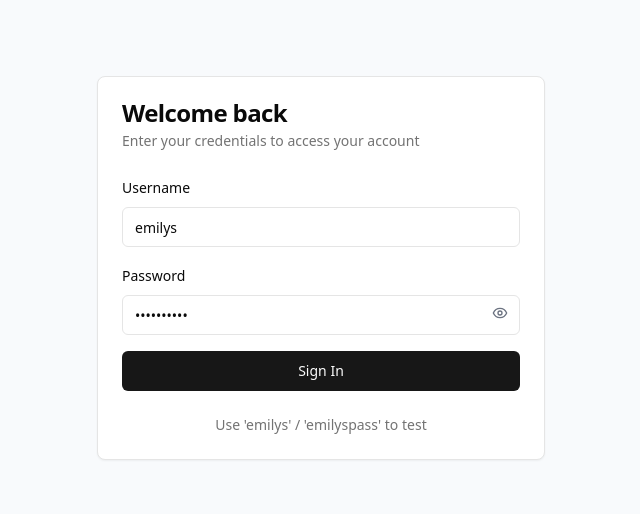
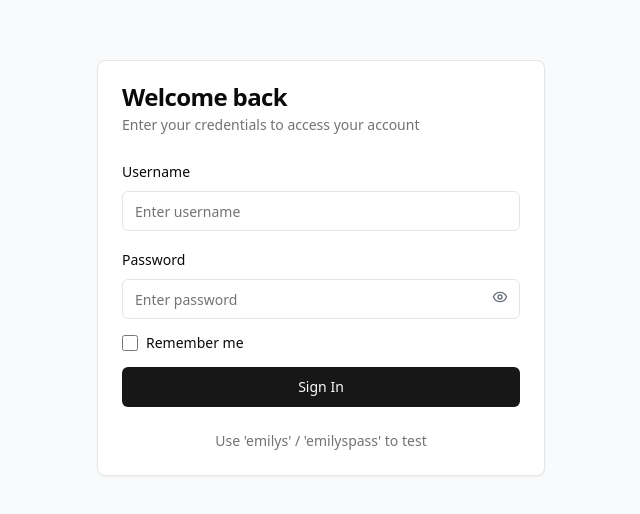
Before and after one commit to AkashPandey942/project_01_test, a React (Vite) app: page /login in a window 1280 px wide. Shown: the part 132-646 px from the top of the page, without its empty margins (319-959 px from the left). Built offline with nearby package versions, Linux system fonts and the light colour scheme; the HTML template or start-up script is replaced by a standard one.

Commit message:
feat: Add Remember Me checkbox and functionality to Login Page

```diff
--- a/package.json
+++ b/package.json
@@ -12,6 +12,7 @@
   "dependencies": {
     "@hookform/resolvers": "^3.10.0",
     "@radix-ui/react-avatar": "^1.1.11",
+    "@radix-ui/react-checkbox": "^1.3.3",
     "@radix-ui/react-dialog": "^1.1.15",
     "@radix-ui/react-dropdown-menu": "^2.1.16",
     "@radix-ui/react-label": "^2.1.8",
--- /dev/null
+++ b/src/components/ui/checkbox.tsx
@@ -0,0 +1,28 @@
+import * as React from "react"
+import * as CheckboxPrimitive from "@radix-ui/react-checkbox"
+import { Check } from "lucide-react"
+
+import { cn } from "@/lib/utils"
+
+const Checkbox = React.forwardRef<
+  React.ElementRef<typeof CheckboxPrimitive.Root>,
+  React.ComponentPropsWithoutRef<typeof CheckboxPrimitive.Root>
+>(({ className, ...props }, ref) => (
+  <CheckboxPrimitive.Root
+    ref={ref}
+    className={cn(
+      "grid place-content-center peer h-4 w-4 shrink-0 rounded-sm border border-primary shadow focus-visible:outline-none focus-visible:ring-1 focus-visible:ring-ring disabled:cursor-not-allowed disabled:opacity-50 data-[state=checked]:bg-primary data-[state=checked]:text-primary-foreground",
+      className
+    )}
+    {...props}
+  >
+    <CheckboxPrimitive.Indicator
+      className={cn("grid place-content-center text-current")}
+    >
+      <Check className="h-4 w-4" />
+    </CheckboxPrimitive.Indicator>
+  </CheckboxPrimitive.Root>
+))
+Checkbox.displayName = CheckboxPrimitive.Root.displayName
+
+export { Checkbox }
--- a/src/pages/LoginPage.tsx
+++ b/src/pages/LoginPage.tsx
@@ -13,6 +13,7 @@
 const loginSchema = z.object({
     username: z.string().min(1, 'Username is required'),
     password: z.string().min(1, 'Password is required'),
+    rememberMe: z.boolean().optional(),
 });
 
 type LoginFormValues = z.infer<typeof loginSchema>;
@@ -28,15 +29,30 @@
     const form = useForm<LoginFormValues>({
         resolver: zodResolver(loginSchema),
         defaultValues: {
-            username: 'emilys',
-            password: 'emilyspass',
+            username: '',
+            password: '',
+            rememberMe: false,
         },
+    });
+
+    // Check for remembered username on mount
+    useState(() => {
+        const savedUsername = localStorage.getItem('rememberedUsername');
+        if (savedUsername) {
+            form.setValue('username', savedUsername);
+            form.setValue('rememberMe', true);
+        }
     });
 
     const onSubmit = async (data: LoginFormValues) => {
         setIsLoading(true);
         setError('');
         try {
+            if (data.rememberMe) {
+                localStorage.setItem('rememberedUsername', data.username);
+            } else {
+                localStorage.removeItem('rememberedUsername');
+            }
             await login(data);
             navigate('/dashboard');
         } catch (err: any) {
@@ -91,6 +107,18 @@
                             )}
                         </div>
 
+                        <div className="flex items-center space-x-2">
+                            <input
+                                type="checkbox"
+                                id="rememberMe"
+                                className="h-4 w-4 rounded border-gray-300 text-primary focus:ring-primary"
+                                {...form.register('rememberMe')}
+                            />
+                            <Label htmlFor="rememberMe" className="text-sm font-medium leading-none peer-disabled:cursor-not-allowed peer-disabled:opacity-70">
+                                Remember me
+                            </Label>
+                        </div>
+
                         {error && <p className="text-sm text-red-500 text-center">{error}</p>}
 
                         <Button type="submit" className="w-full" disabled={isLoading}>
```
Also changed, not shown: 1 other file (tests, documents, lock files or other folders).
